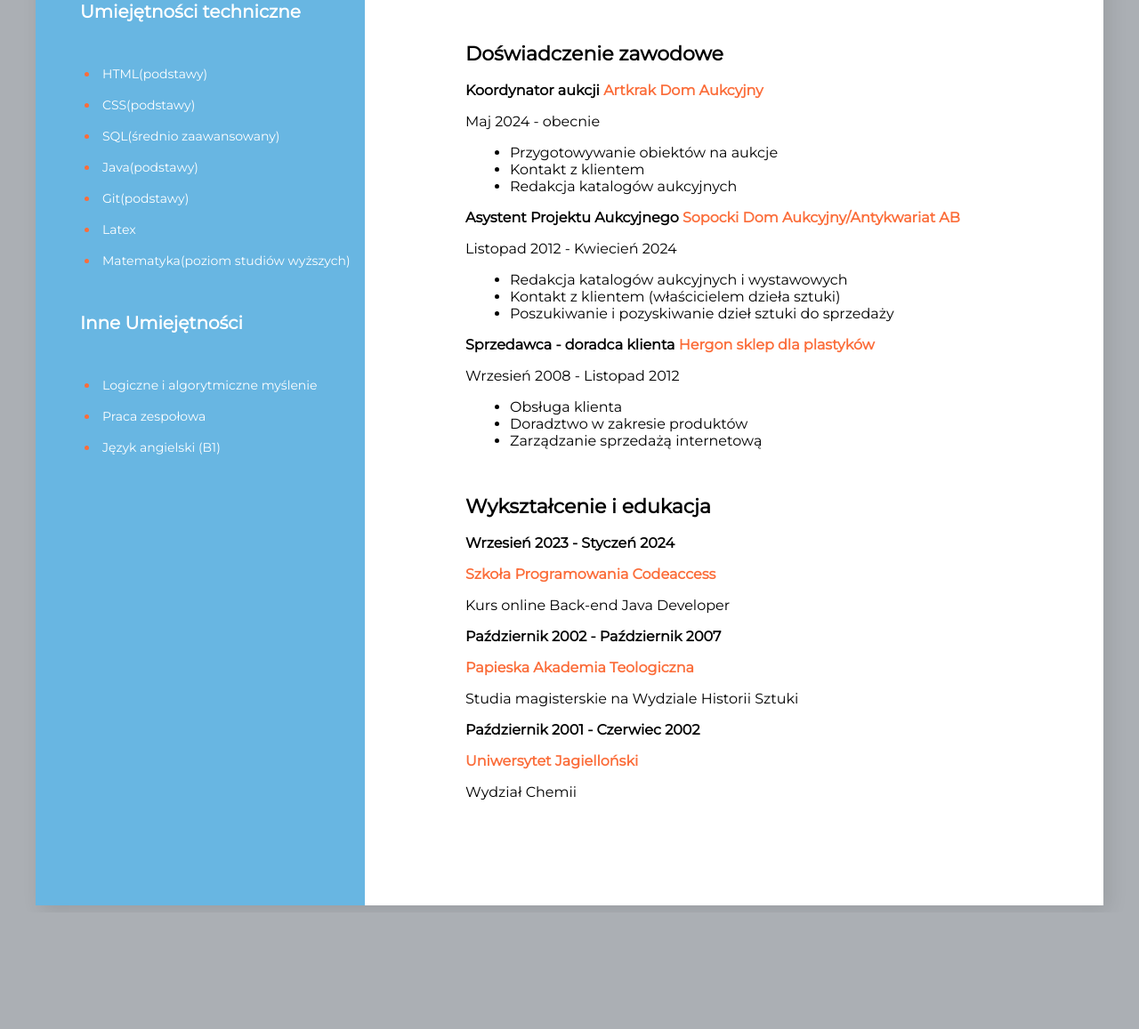
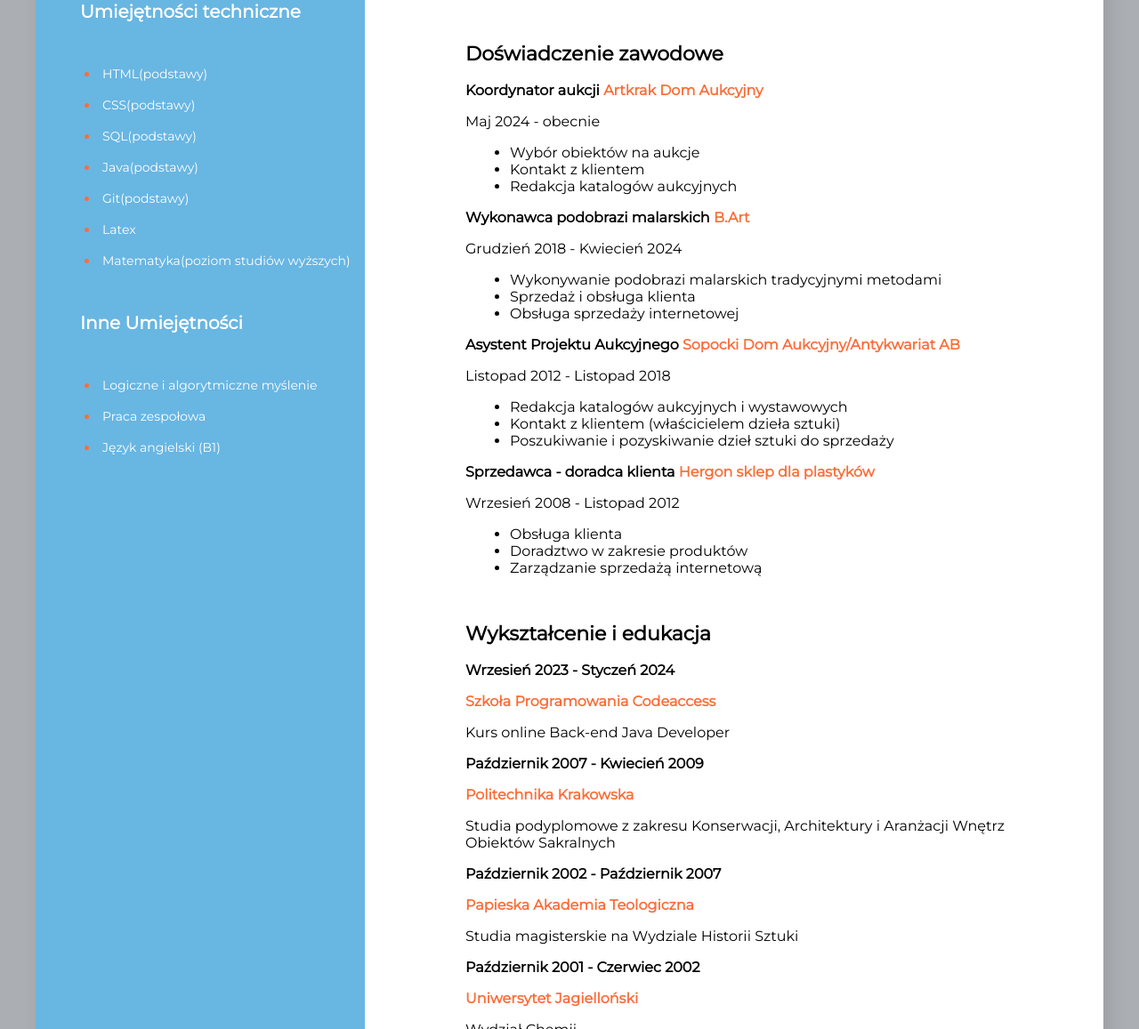
Before and after one commit to DominikSmo/Curriculum-vitae-repository, a plain HTML site: page index.html in a window 1280 px wide. Shown: the part 494-1651 px from the top of the page at 89% size. Before the commit the page ends 1520 px from the top, so only its background shows below. Drawn offline with Linux system fonts and the light colour scheme.

Commit message:
Update index.html

```diff
--- a/index.html
+++ b/index.html
@@ -39,7 +39,7 @@
 <h3 class="about3">Koordynator aukcji <span class="firm">Artkrak Dom Aukcyjny</span></h3>
 <p class="about4">Maj 2024 - obecnie</p>
 <ul class="links">
-<li>Przygotowywanie obiektów na aukcje</li>
+<li>Wybór obiektów na aukcje</li>
 <li>Kontakt z klientem</li>
 <li>Redakcja katalogów aukcyjnych</li>
 
@@ -47,8 +47,18 @@
 </div>
 
 <div>
+<h3 class="about3">Wykonawca podobrazi malarskich <span class="firm">B.Art</span></h3>
+<p class="about4">Grudzień 2018 - Kwiecień 2024</p>
+<ul class="links">
+<li>Wykonywanie podobrazi malarskich tradycyjnymi metodami</li>
+<li>Sprzedaż i obsługa klienta</li>
+<li>Obsługa sprzedaży internetowej</li>
+</ul>
+</div>
+
+<div>
 <h3 class="about3">Asystent Projektu Aukcyjnego <span class="firm">Sopocki Dom Aukcyjny/Antykwariat AB</span></h3>
-<p class="about4">Listopad 2012 - Kwiecień 2024</p>
+<p class="about4">Listopad 2012 - Listopad 2018</p>
 <ul class="links">
 <li>Redakcja katalogów aukcyjnych i wystawowych</li>
 <li>Kontakt z klientem (właścicielem dzieła sztuki)</li>
@@ -71,6 +81,9 @@
 <p class="about4"><b>Wrzesień 2023 - Styczeń 2024</b></p>
 <h3 class="about3"><span class="firm">Szkoła Programowania Codeaccess</span></h3>
 <p class="about4">Kurs online Back-end Java Developer</p>
+<p class="about4"><b>Październik 2007 - Kwiecień 2009</b></p>
+<h3 class="about3"><span class="firm">Politechnika Krakowska</span></h3>
+<p class="about4">Studia podyplomowe z zakresu Konserwacji, Architektury i Aranżacji Wnętrz Obiektów Sakralnych</p>
 <p class="about4"><b>Październik 2002 - Październik 2007</b></p>
 <h3 class="about3"><span class="firm">Papieska Akademia Teologiczna</span></h3>
 <p class="about4">Studia magisterskie na Wydziale Historii Sztuki</p>
@@ -94,7 +107,7 @@
     <ul>
     <li span class="orangeskills"></span><span class="skills-item">HTML(podstawy)</span></li>
     <li span class="orangeskills"></span><span class="skills-item">CSS(podstawy)</span></li>
-    <li span class="orangeskills"></span><span class="skills-item">SQL(średnio zaawansowany)</span></li>
+    <li span class="orangeskills"></span><span class="skills-item">SQL(podstawy)</span></li>
     <li span class="orangeskills"></span><span class="skills-item">Java(podstawy)</span></li>
     <li span class="orangeskills"></span><span class="skills-item">Git(podstawy)</span></li>
     <li span class="orangeskills"></span><span class="skills-item">Latex</span</li>
```
